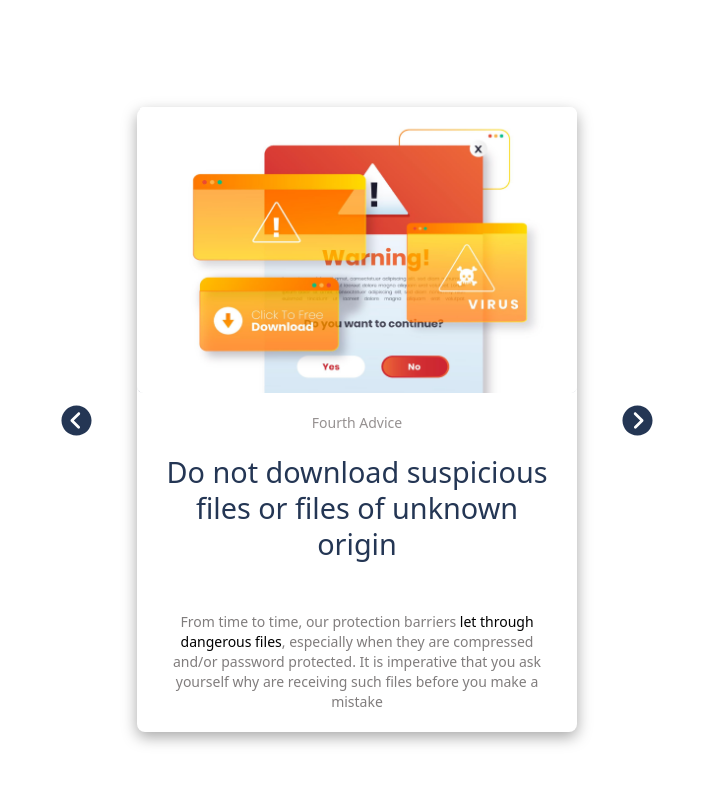
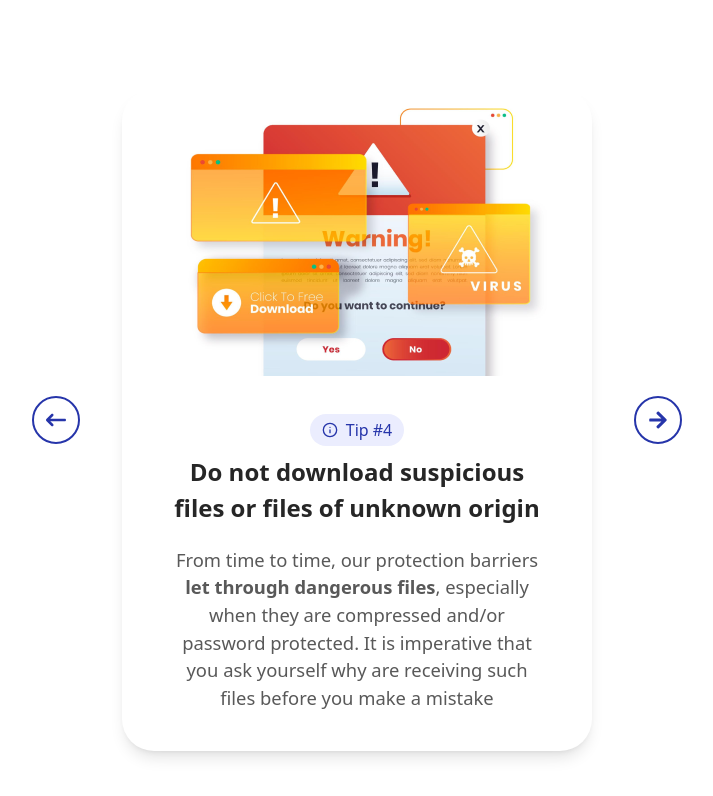
Before and after one commit to Dove-white/phishing-advice, a React (Vite) app: page /phishing-advice/fourth-advice in a window 1280 px wide. Shown: the top 796 px of the page, without its empty margins (283-996 px from the left). Built offline with nearby package versions, Linux system fonts and the light colour scheme.

Commit message:
Fix: phishing advice new design

```diff
--- a/src/component/page/app/FifthAdvice.jsx
+++ b/src/component/page/app/FifthAdvice.jsx
@@ -7,18 +7,18 @@ const FifthAdvice = () => {
       <PhishedCard
         prevuesPage="/phishing-advice/fourth-advice"
         image={FifthAdviceImage}
-        title={"Fifth  Advice"}
+        title={5}
         boldContent={"Help us help you"}
         simeContent={
           <div>
             warning us when{" "}
-            <span className="text-[black] font-medium">
+            <span className="text-[1.15rem] font-[700]">
               receive a suspicious email{" "}
             </span>
             will help us contain the attack. There’s a safe way to do that. use
             the red outlook button on the right side of the screen or forward
             the email to{" "}
-            <span className="text-[black] font-medium">
+            <span className="text-[1.15rem] font-[700]">
               <a
                 className="hover:underline"
                 target="_blank"
--- a/src/component/page/app/FirstAdvice.jsx
+++ b/src/component/page/app/FirstAdvice.jsx
@@ -5,18 +5,20 @@ const FirstAdvice = () => {
   return (
     <>
       <PhishedCard
+              showPrevuesArrow="opacity-0 cursor-default"
+
         prevuesPage="/phishing-advice/"
         image={FirstAdviceImage}
-        title={"First  Advice"}
-        boldContent={"Take your time, don’t rush things out, ask for advice"}
+        title={1}
+        boldContent={"Take your time, don't rush things out, ask for advice"}
         simeContent={
           <div>
             Hackers will{" "}
-            <span className="text-[black] font-medium">
+            <span className="text-[1.15rem] font-[700]">
               push you into compromising your credentials
             </span>
-            . they will create a situation where you have to act as soon as
-            possible.
+            . They will create a situation where you have to act as soon as
+            possible
           </div>
         }
         nextPage="/phishing-advice/second-advice"
--- a/src/component/page/app/FourthAdvice.jsx
+++ b/src/component/page/app/FourthAdvice.jsx
@@ -7,14 +7,14 @@ const FourthAdvice = () => {
       <PhishedCard
         prevuesPage="/phishing-advice/third-advice"
         image={FourthAdviceImage}
-        title={"Fourth  Advice"}
+        title={4}
         boldContent={
           "Do not download suspicious files or files of unknown origin"
         }
         simeContent={
           <div>
             From time to time, our protection barriers{" "}
-            <span className="text-[black] font-medium">
+            <span className="text-[1.15rem] font-[700]">
               let through dangerous files
             </span>
             , especially when they are compressed and/or password protected. It
--- a/src/component/page/app/LastAdvice.jsx
+++ b/src/component/page/app/LastAdvice.jsx
@@ -5,23 +5,22 @@ const LastAdvice = () => {
   return (
     <>
       <PhishedCard
+        showPrevuesArrow="opacity-0 cursor-default"
         prevuesPage="/phishing-advice/sixth-advice"
         image={LastAdviceImage}
-        // title={"Last  Advice"}
-        boldContent={"We’re here for you"}
+        title={"last"}
+        boldContent={"We're here for you"}
         simeContent={
           <div>
             Dont hesitate to ask for advice and if you ever get caught by a
             (Real) phishing attack, please notify the cybersecurity team{" "}
-            <span className="text-[black] font-medium">
             <a
               className="hover:underline"
               target="_blank"
               href="security@riskspot.io"
             >
               (security@riskspot.io)
-              </a>
-            </span>{" "}
+            </a>{" "}
             as soon as possible
           </div>
         }
--- a/src/component/page/app/SecondAdvice.jsx
+++ b/src/component/page/app/SecondAdvice.jsx
@@ -7,20 +7,20 @@ const SecondAdvice = () => {
       <PhishedCard
         prevuesPage="/phishing-advice/first-advice"
         image={SecondAdviceImage}
-        title={"Second  Advice"}
+        title={2}
         boldContent={
           "Take a close look at the sender, at the spelling and at the links"
         }
         simeContent={
           <div>
             Most of the time,{" "}
-            <span className="text-[black] font-medium">
+            <span className="text-[1.15rem] font-[700]">
               the sender’s email address
             </span>{" "}
             is not the one you know or is misspelled, as can also be the text of
             the message. similarly, links pointing to the wrong website should
             be a{" "}
-            <span className="text-[black] font-medium">strong red flag</span>
+            <span className="text-[1.15rem] font-[700]">strong red flag</span>
           </div>
         }
         nextPage="/phishing-advice/third-advice"
--- a/src/component/page/app/SixthAdvice.jsx
+++ b/src/component/page/app/SixthAdvice.jsx
@@ -7,13 +7,13 @@ const SixthAdvice = () => {
       <PhishedCard
         prevuesPage="/phishing-advice/fifth-advice"
         image={SixthAdviceImage}
-        title={"Last  Advice"}
+        title={6}
         boldContent={"Always use a side channel"}
         simeContent={
           <div>
             If you are unsure the email is legitimate, you should avoid clicking
             links and{" "}
-            <span className="text-[black] font-medium">
+            <span className="text-[1.15rem] font-[700]">
               go directly to the official website
             </span>{" "}
             or call the sender
--- a/src/component/page/app/ThirdAdvice.jsx
+++ b/src/component/page/app/ThirdAdvice.jsx
@@ -7,14 +7,14 @@ const ThirdAdvice = () => {
       <PhishedCard
         prevuesPage="/phishing-advice/second-advice"
         image={ThirdAdviceImage}
-        title={"Third Advice"}
+        title={3}
         boldContent={
           "Stay alert, especially on weekends or during the pre-holiday period"
         }
         simeContent={
           <div>
             Hackers{" "}
-            <span className="text-[black] font-medium">
+            <span className="text-[1.15rem] font-[700]">
               take advantage of moments of reduced vigilance or staffing levels
             </span>{" "}
             to attack. As a prelimenary work,they research the companies they
--- a/src/component/ui/Card.jsx
+++ b/src/component/ui/Card.jsx
@@ -1,8 +1,11 @@
 import React from "react";
+import { FaArrowRight, FaExclamationTriangle } from "react-icons/fa";
+import { FaArrowLeftLong } from "react-icons/fa6";
 import {
   IoIosArrowDropleftCircle,
   IoIosArrowDroprightCircle,
 } from "react-icons/io";
+import { LuInfo } from "react-icons/lu";
 import { Link } from "react-router-dom";
 
 const PhishedCard = ({
@@ -18,37 +21,55 @@ const PhishedCard = ({
   return (
     <div className="w-full my-5 min-h-[100vh] flex flex-col justify-center items-center">
       <div className="flex sm:gap-[42px] items-center">
-        <Link to={prevuesPage} className="max-sm:absolute left-0 max-sm:ml-3">
-          <IoIosArrowDropleftCircle
-            className={showPrevuesArrow}
-            size={37}
-            color="#243654"
-          />
+        <Link
+          to={prevuesPage}
+          className={
+            `max-sm:absolute left-0 max-sm:ml-3 p-3 border-2 border-[#2635AA] rounded-full hover:bg-[#EBEDFE] transition-all ` +
+            showPrevuesArrow
+          }
+        >
+          <FaArrowLeftLong size={20} color="#2635AA" />
         </Link>
-        <div className="max-h-[700px] min-h-[600px] bg-white shadow-[0px_5px_15px_rgba(0,0,0,0.35)] rounded-lg sm:w-[440px] max-sm:max-w-[440px] max-sm:mx-6 max-sm:my-8">
-          <div className="sm:h-[285px] max-sm:h-[285px] border-b rounded-md flex justify-center items-center">
+        <div className="max-h-[700px] min-h-[550px] bg-white shadow-lg rounded-[2rem] sm:w-[470px] max-sm:max-w-[440px] max-sm:mx-6 max-sm:my-8">
+          <div className="sm:h-[285px] max-sm:h-[285px] rounded-md flex justify-center items-center">
             <img
               className="max-sm:h-full max-sm:w-full max-sm:object-cover"
               src={image}
               alt=""
             />
           </div>
-          <div className="text-center sm:py-[20px] sm:px-[20px] max-sm:px-7 max-sm:py-10 max-sm:flex max-sm:flex-col gap-10">
-            <h4 className="text-[#969191] text-sm sm:pb-[21px] font-[500]">
-              {title}
-            </h4>
-            <h3 className="text-[#243654] font-[500] text-[1.8rem] leading-9 sm:pb-[50px]">
+          <div className="text-center sm:py-[40px] sm:px-[3rem] max-sm:px-7 max-sm:py-10 max-sm:flex max-sm:flex-col gap-5">
+            <div className="flex justify-center mb-2">
+              {title === "first" ? (
+                <>
+                  <div className="text-[1rem] font-medium px-3 py-1  bg-[#FEEFEF] w-fit rounded-full text-[#B42318] flex items-center gap-2">
+                    <FaExclamationTriangle /> You are at risk
+                  </div>
+                </>
+              ) : (
+                <>
+                  {title !== "last" && (
+                    <div className="text-[1rem] font-medium px-3 py-1  bg-[#EBEDFE] w-fit rounded-full text-[#2635AA] flex items-center gap-2">
+                      <LuInfo /> Tip #{title}
+                    </div>
+                  )}
+                </>
+              )}
+            </div>
+            <h3 className="text-[#262626] font-[600] text-[1.5rem] sm:pb-[20px]">
               {boldContent}
             </h3>
-            <div className="text-[#807D7D] text-sm">{simeContent}</div>
+            <div className="text-[#595959] text-[1.15rem]">{simeContent}</div>
           </div>
         </div>
-        <Link to={nextPage} className="max-sm:absolute right-0 max-sm:mr-3">
-          <IoIosArrowDroprightCircle
-            className={showNextArrow}
-            size={37}
-            color="#243654"
-          />
+        <Link
+          to={nextPage}
+          className={
+            `max-sm:absolute right-0 max-sm:mr-3 p-3 border-2 border-[#2635AA] rounded-full hover:bg-[#EBEDFE] transition-all ` +
+            showNextArrow
+          }
+        >
+          <FaArrowRight size={20} color="#2635AA" />
         </Link>
       </div>
     </div>
```
Also changed, not shown: src/component/page/app/BadNews.jsx (+8 -4 lines). Lines whose indentation alone changed are shown as unchanged.
